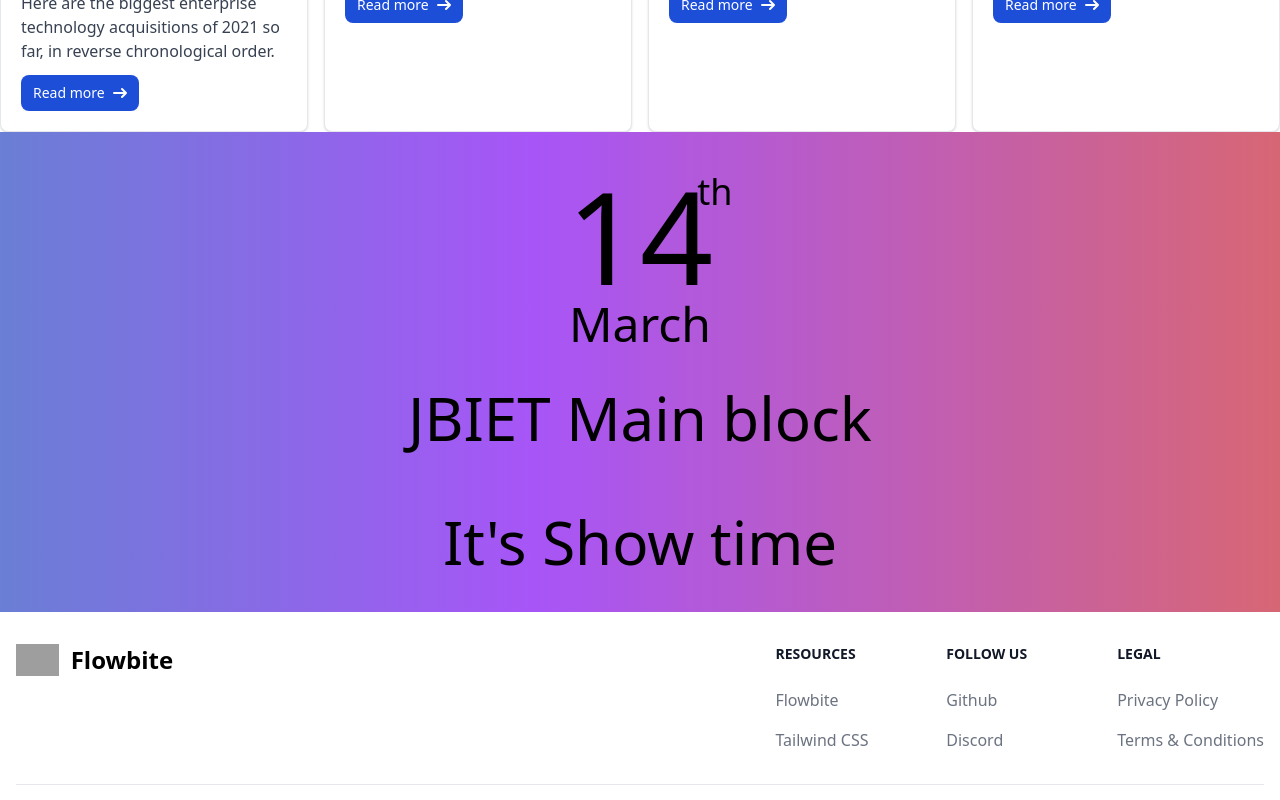
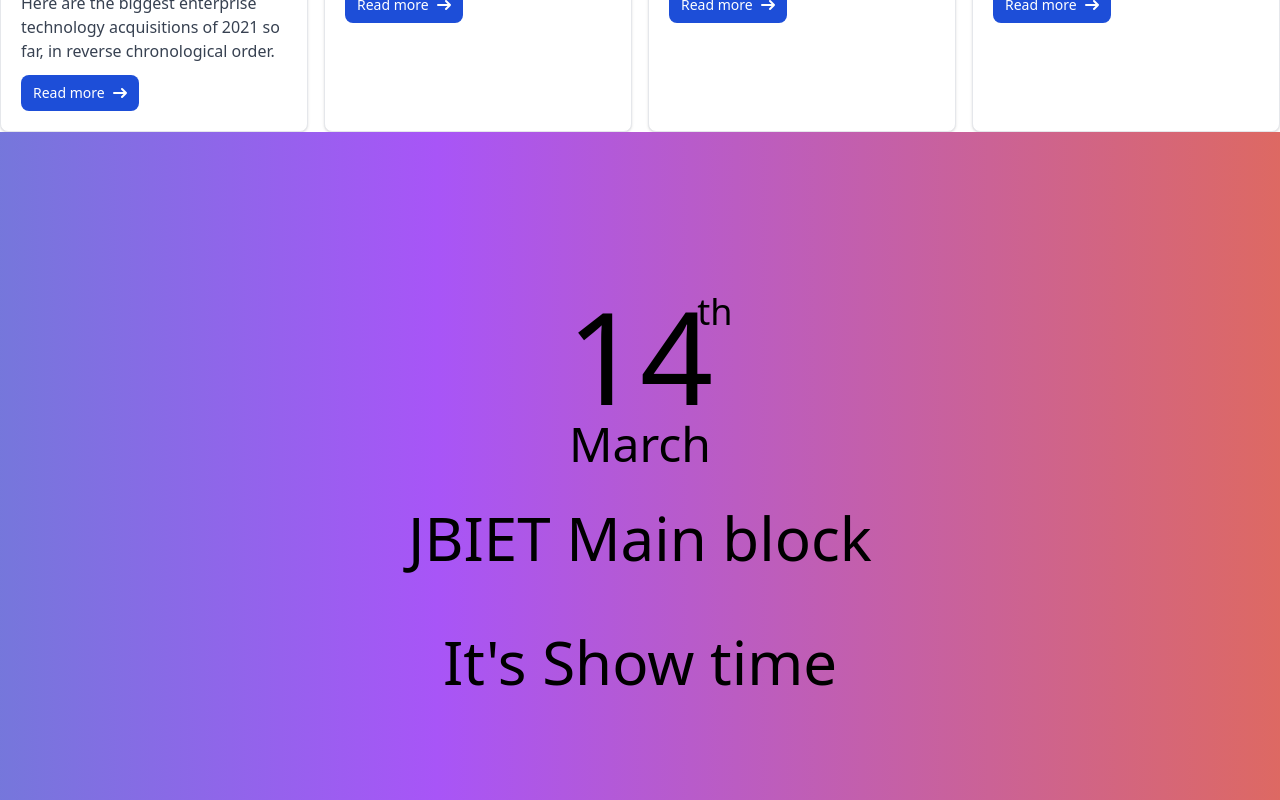
Before and after one commit to SaiShankar93/tech-pulse, a React (Vite) app: page / in a window 1280 px wide. Shown: the part 1220-2020 px from the top of the page. Built offline with nearby package versions, Linux system fonts and the light colour scheme; grey boxes are pictures that could not be loaded.

Commit message:
about2.3

```diff
--- a/src/components/About2.jsx
+++ b/src/components/About2.jsx
@@ -6,7 +6,7 @@ import { CalendarDaysIcon, HandRaisedIcon } from '@heroicons/react/24/outline'
 const About2 = ()=> {
   return (
     <div className="relative isolate overflow-hidden animate-text bg-gradient-to-r from-teal-500 via-purple-500 to-orange-500">
-      <div className="mx-auto max-w-7xl py-10">
+      <div className="mx-auto max-w-7xl py-40">
             <div className="mx-10 ">
                     <Date day="14" className="" month="March" subtxt="th"/>
 
```
